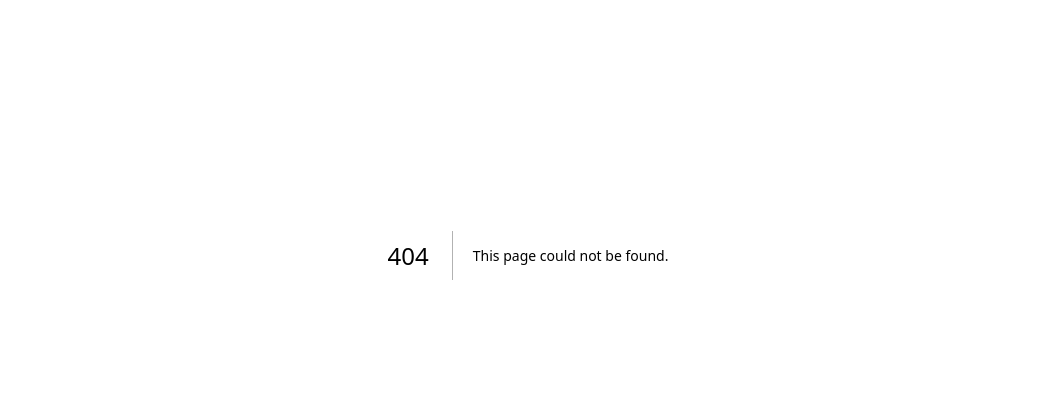
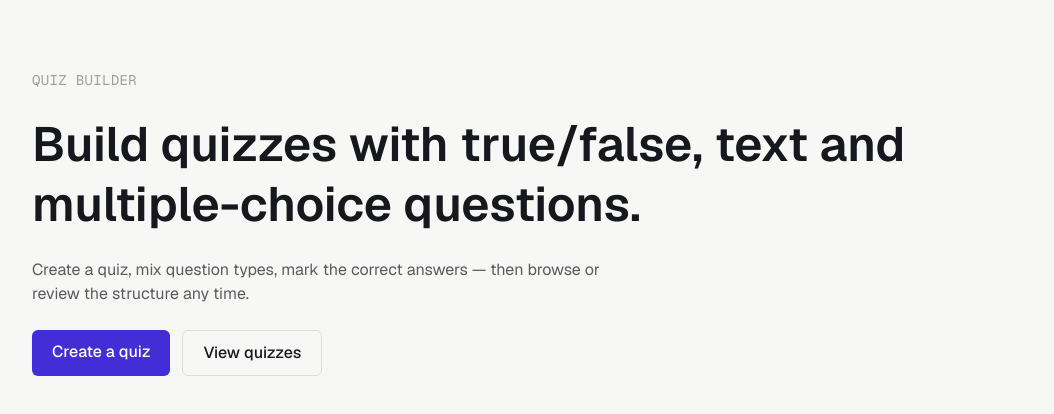
Before and after one commit to timurradkevic/test-task_quiz-builder, a Next.js app in the folder frontend/: page / in a window 1280 px wide. Before the commit this address had no page. Shown: the part 210-624 px from the top of the page, without its empty margins (112-1166 px from the left). Built offline with nearby package versions, Linux system fonts and the light colour scheme.

Commit message:
style(frontend): redesign UI with question-type color coding

```diff
--- /dev/null
+++ b/frontend/src/app/page.tsx
@@ -0,0 +1,32 @@
+import Link from 'next/link';
+
+export default function Home() {
+  return (
+    <main className="mx-auto flex w-full max-w-5xl flex-1 flex-col items-start justify-center gap-6 px-4 py-24">
+      <span className="font-mono text-sm uppercase tracking-wide text-foreground/40">
+        Quiz Builder
+      </span>
+      <h1 className="text-4xl font-semibold leading-tight sm:text-5xl">
+        Build quizzes with true/false, text and multiple-choice questions.
+      </h1>
+      <p className="max-w-xl text-foreground/70">
+        Create a quiz, mix question types, mark the correct answers — then browse or review
+        the structure any time.
+      </p>
+      <div className="flex flex-col gap-3 sm:flex-row">
+        <Link
+          href="/create"
+          className="rounded-md bg-indigo-700 px-5 py-2.5 text-center font-medium text-white transition-colors hover:bg-indigo-800"
+        >
+          Create a quiz
+        </Link>
+        <Link
+          href="/quizzes"
+          className="rounded-md border border-black/10 px-5 py-2.5 text-center font-medium transition-colors hover:bg-black/5"
+        >
+          View quizzes
+        </Link>
+      </div>
+    </main>
+  );
+}
--- /dev/null
+++ b/frontend/src/components/NavLink/NavLink.tsx
@@ -0,0 +1,20 @@
+'use client';
+
+import Link from 'next/link';
+import { usePathname } from 'next/navigation';
+
+export const NavLink = ({ href, children }: { href: string; children: React.ReactNode }) => {
+  const pathname = usePathname();
+  const isActive = pathname === href;
+
+  return (
+    <Link
+      href={href}
+      className={`rounded-md px-3 py-1.5 transition-colors ${
+        isActive ? 'bg-indigo-700 text-white' : 'text-foreground/70 hover:bg-black/5'
+      }`}
+    >
+      {children}
+    </Link>
+  );
+};
```
